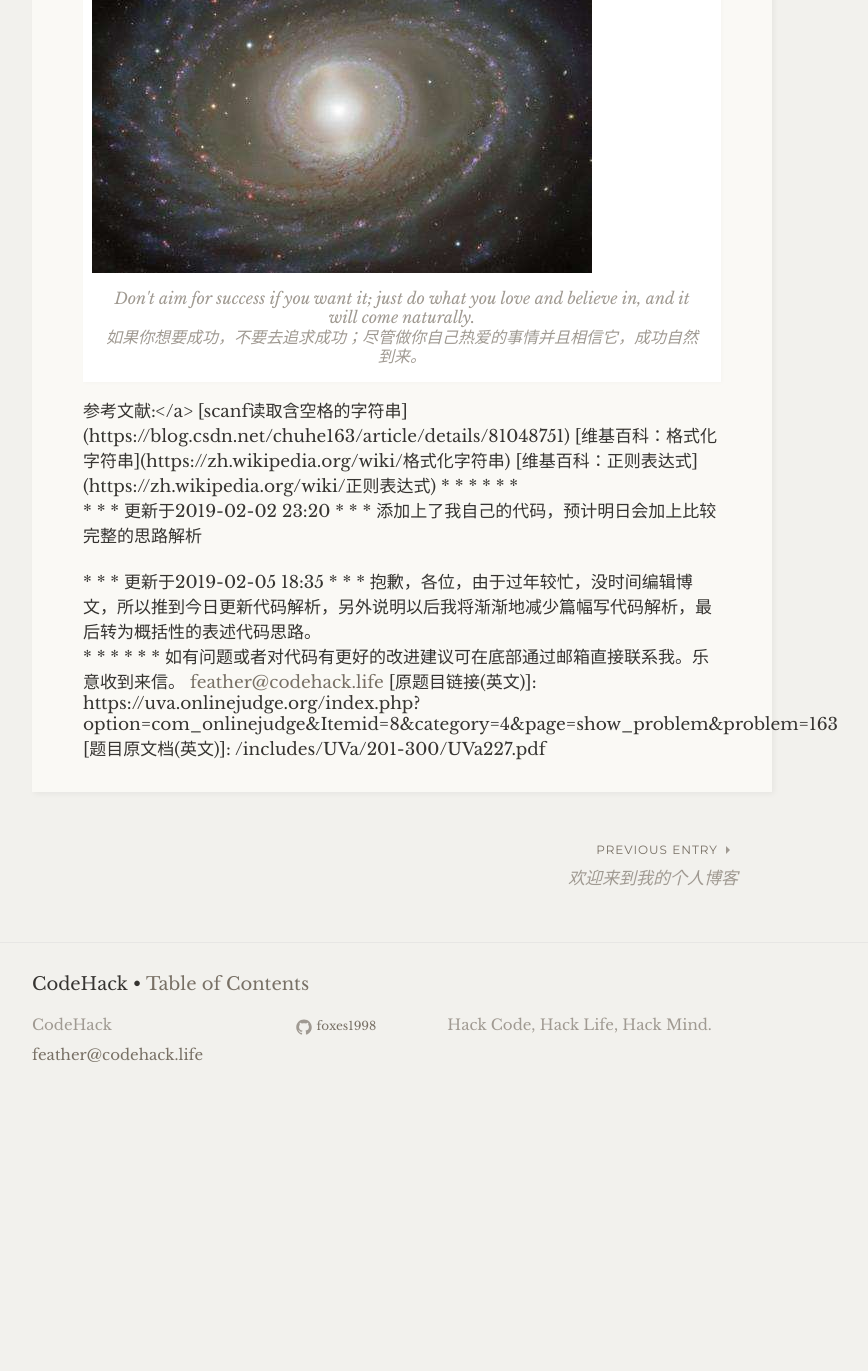
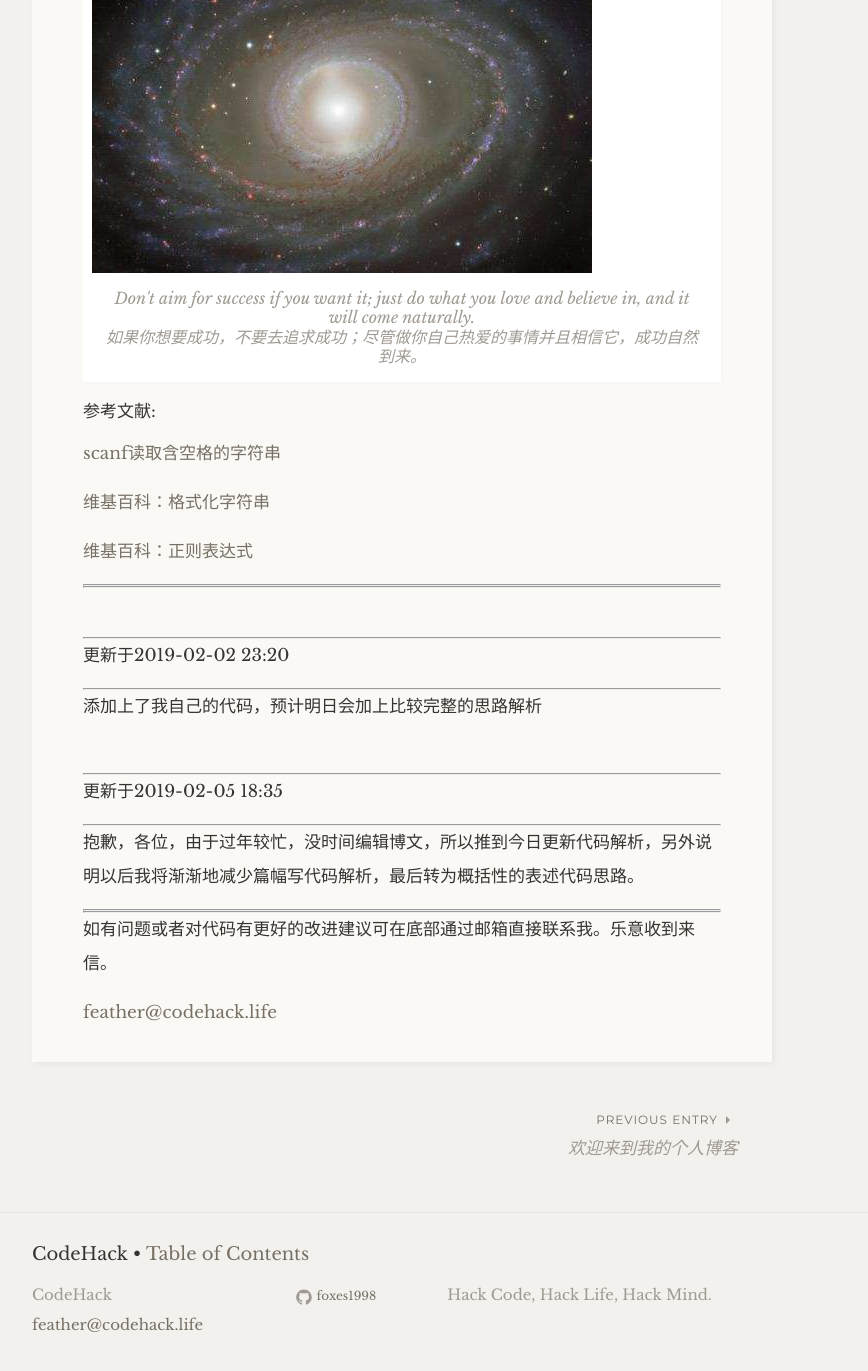
Before and after one commit to foxes1998/codehack.github.io, a Jekyll site: the page built from _posts/2019-01-29-[C]Puzzle_UVa227.markdown, in a window 1280 px wide and 1400 px high, scrolled down 12395 px. Shown: the top 1371 px of the window, without its empty margins (238-1106 px from the left). Built offline with Jekyll 4.4.1, drawn with Linux system fonts in a browser that asks for light colours; some web fonts are replaced; before the commit the page ends 13525 px from its top, so only the background shows below that; some of the changed text lies outside the part shown.

Commit message:
Update 2019-01-29-[C]Puzzle_UVa227.markdown
20190206 13:56

```diff
--- a/_posts/2019-01-29-[C]Puzzle_UVa227.markdown
+++ b/_posts/2019-01-29-[C]Puzzle_UVa227.markdown
@@ -355,7 +355,7 @@
 	</figcaption>
 </figure>
 
-<h4 id="links">参考文献:</a>
+<h4 id="links">参考文献:</h4>
 [scanf读取含空格的字符串](https://blog.csdn.net/chuhe163/article/details/81048751)
 
 [维基百科：格式化字符串](https://zh.wikipedia.org/wiki/格式化字符串)
```
